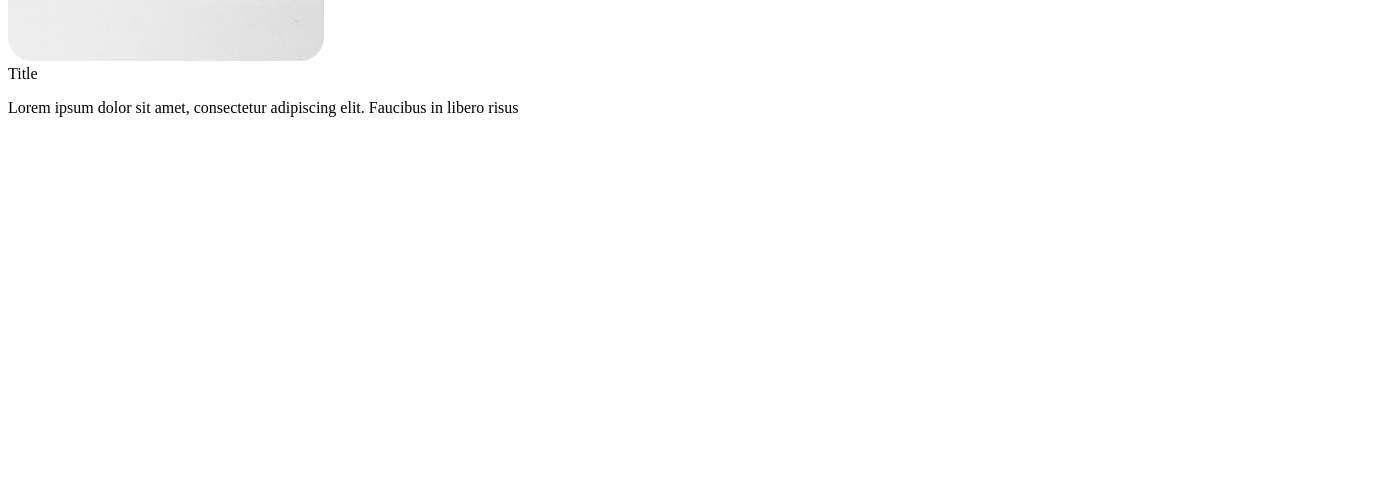
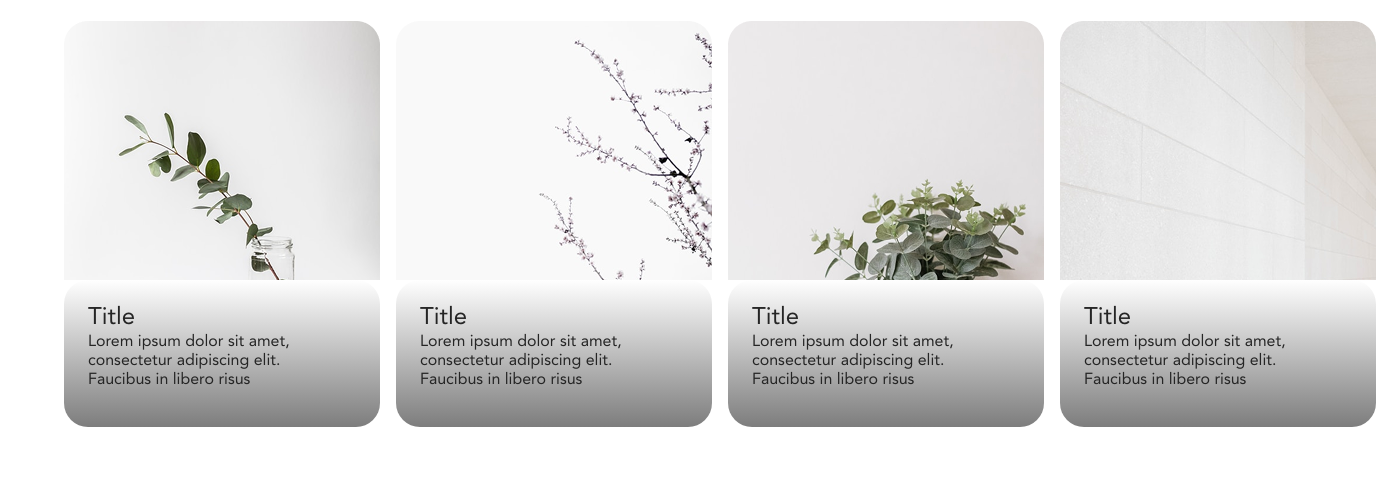
Before and after one commit to Brian-s47/landing-page-designs, a plain HTML site: page index.html in a window 1280 px wide. Shown: the part 489-991 px from the top of the page, 1376 px wide, since content can reach past the window. Before the commit the page ends 800 px from the top, so only its background shows below. Drawn offline with Linux system fonts and the light colour scheme.

Commit message:
feat: :construction_worker: Work: "main__container"
We work on the flex of "main container" and adjust padding and margin according to figma's instructions. We continue working on background color styles.

```diff
--- a/css/styles.css
+++ b/css/styles.css
@@ -29,17 +29,29 @@
 .main {
     /* background: red; */
     /* padding: 10px; */
+
 }
 .main__container{
+    display: flex;
+    justify-content: center;
+    gap: 16px;
+    margin: 64px;
+
+    width: 1312px;
+    height: 559px;
 }
 .div__description{
     /* background: red; */
     /* padding: 10px; */
 
+    /* display: flex; */
     width: 316px;
     height: 559px;
 }
 .div__number{
+    display: flex;
+    flex-direction: column;
+    gap: 12px;
 }
 .div__number span{
     font-family: "Avenir-Heavy";
@@ -56,16 +68,19 @@
     /* padding: 10px; */
 
     position: relative;
+    padding-top: 24px;
 }
 .div__image img{
     width: 316px;
     height: 402px;
+
 }
 .div__containerTitle{
     position: absolute;
     width: 100%;
     bottom: 0;
     left: 0;
+    /* background: transparent; */
 }
 .div__title{
     display: flex;
@@ -74,16 +89,19 @@
     padding-inline-end: 80px;
     width: 316px;
     height: 147px;
-    /* background-image: linear-gradient(hsla(0, 0%, 0%, 0), hsl(0, 0%, 49%)); */
-    /* background: linear-gradient(45deg, rgba(255, 0, 150, 0.5), rgba(0, 204, 255, 0.5)); */
+    background: linear-gradient(hsla(0, 0%, 100%, 0%), hsl(0, 0%, 49%));
+    /* background: transparent; */
+    border-radius: 24px;
 }
 .div__title span{
     font-family: "Avenir-Roman";
     font-size: 24px;
     color: var(--color-1);
+    background: transparent;
 }
 .div__title p{
     font-family: "Avenir-Roman";
     font-size: 16px;
     color: var(--color-1);
+    background: transparent;
 }
--- a/index.html
+++ b/index.html
@@ -4,7 +4,7 @@
     <meta charset="UTF-8">
     <meta name="viewport" content="width=device-width, initial-scale=1.0">
     <title>Document</title>
-    <link rel="stylesheet" href="css/style.css">
+    <link rel="stylesheet" href="css/styles.css">
 </head>
 <body>
     <header class="header">
@@ -29,6 +29,51 @@
                     </div>
                 </div>
             </div>
+            <div class="div__description">
+                <div class="div__number">
+                    <span>02</span>
+                    <p>Lorem ipsum dolor sit amet, consectetur adipiscing elit.</p>
+                </div>
+                <div class="div__image">
+                    <img src="storage/img/Image2.png">
+                    <div class="div__containerTitle">
+                        <div class="div__title">
+                            <span>Title</span>
+                            <p>Lorem ipsum dolor sit amet, consectetur adipiscing elit. Faucibus in libero risus</p>
+                        </div>
+                    </div>
+                </div>
+            </div>
+            <div class="div__description">
+                <div class="div__number">
+                    <span>03</span>
+                    <p>Lorem ipsum dolor sit amet, consectetur adipiscing elit.</p>
+                </div>
+                <div class="div__image">
+                    <img src="storage/img/Image3.png">
+                    <div class="div__containerTitle">
+                        <div class="div__title">
+                            <span>Title</span>
+                            <p>Lorem ipsum dolor sit amet, consectetur adipiscing elit. Faucibus in libero risus</p>
+                        </div>
+                    </div>
+                </div>
+            </div>
+            <div class="div__description">
+                <div class="div__number">
+                    <span>04</span>
+                    <p>Lorem ipsum dolor sit amet, consectetur adipiscing elit.</p>
+                </div>
+                <div class="div__image">
+                    <img src="storage/img/Image4.png">
+                    <div class="div__containerTitle">
+                        <div class="div__title">
+                            <span>Title</span>
+                            <p>Lorem ipsum dolor sit amet, consectetur adipiscing elit. Faucibus in libero risus</p>
+                        </div>
+                    </div>
+                </div>
+            </div>
         </div>
     </main>
 </body>
```
